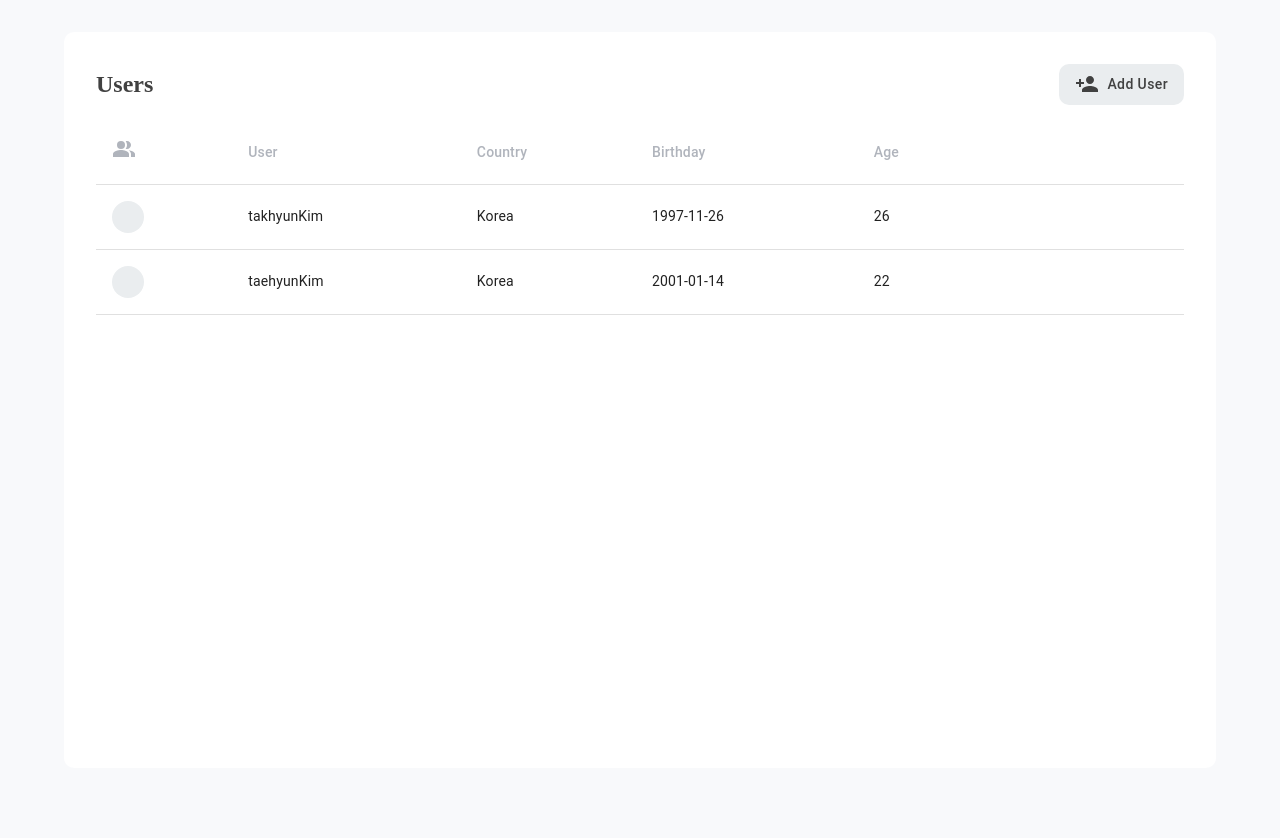
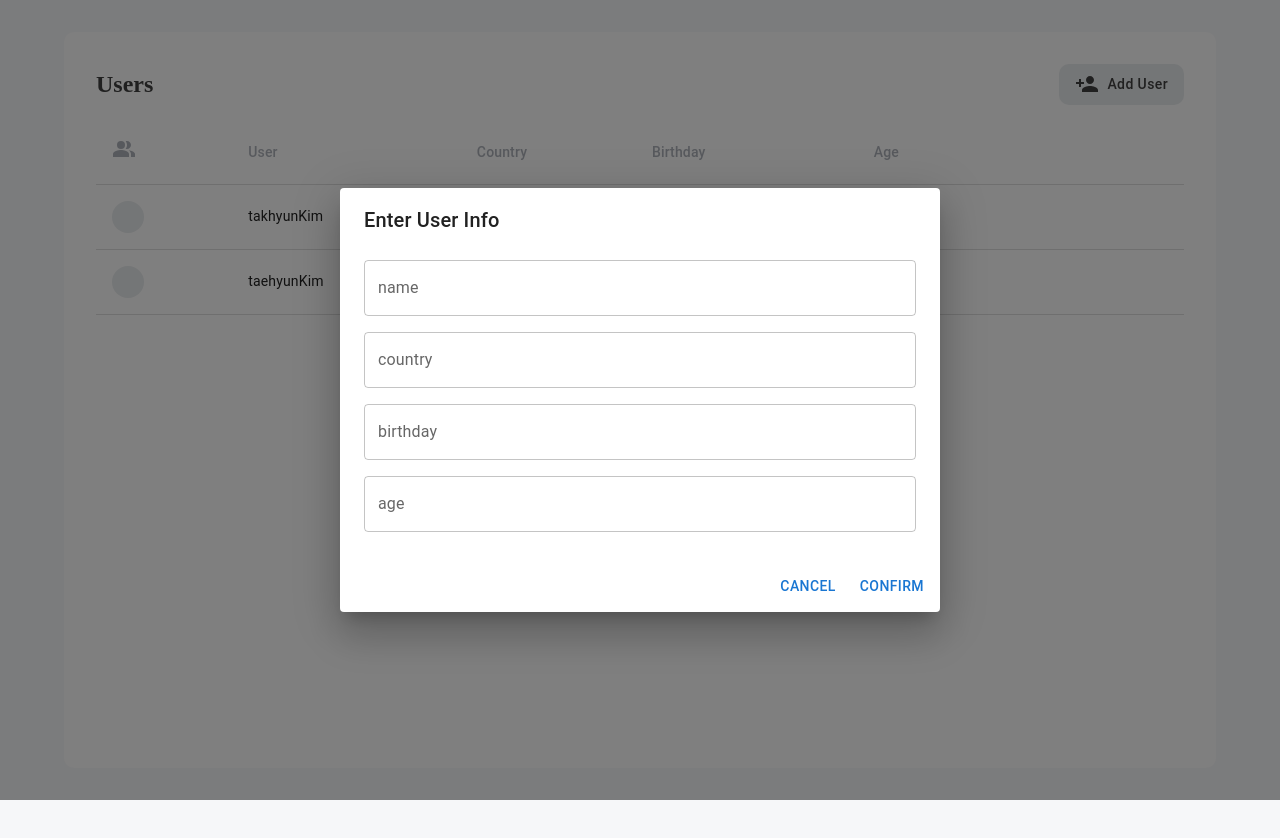
Before and after one commit to TakhyunKim/practice_testing_dashboard, a React (Create React App) app: page / in a window 1280 px wide. Both pictures are taken after a click on the button "Add User". Shown: the top 838 px of the page. Before the commit the page ends 800 px from the top, so only its background shows below. Built offline with nearby package versions, Linux system fonts and the light colour scheme.

Commit message:
feat: add Modal component used by portal

```diff
--- a/public/index.html
+++ b/public/index.html
@@ -9,5 +9,6 @@
   </head>
   <body>
     <div id="root"></div>
+    <div id="modal-root"></div>
   </body>
 </html>
--- /dev/null
+++ b/src/components/ModalPortal/ModalContainer/ModalContainer.styled.ts
@@ -0,0 +1,11 @@
+import { styled } from "@mui/system";
+import Box from "@mui/material/Box";
+
+export const ModalContainerBackground = styled(Box)({
+  display: "flex",
+  justifyContent: "center",
+  alignItems: "center",
+  width: "100%",
+  height: "100vh",
+  backgroundColor: "rgb(233, 237, 239, 0.2)",
+});
--- /dev/null
+++ b/src/components/ModalPortal/ModalContainer/index.tsx
@@ -0,0 +1,17 @@
+import ModalPortal from "..";
+
+import { ModalContainerBackground } from "./ModalContainer.styled";
+
+interface ModalContainerProps {
+  children: JSX.Element;
+}
+
+const ModalContainer = ({ children }: ModalContainerProps) => {
+  return (
+    <ModalPortal>
+      <ModalContainerBackground>{children}</ModalContainerBackground>
+    </ModalPortal>
+  );
+};
+
+export default ModalContainer;
--- /dev/null
+++ b/src/components/ModalPortal/UserAddModal/UserAddModal.styled.ts
@@ -0,0 +1,6 @@
+import { styled } from "@mui/system";
+import MuiTextField from "@mui/material/TextField";
+
+export const TextField = styled(MuiTextField)({
+  margin: "0.5rem 0",
+});
--- /dev/null
+++ b/src/components/ModalPortal/UserAddModal/index.tsx
@@ -0,0 +1,43 @@
+import Button from "@mui/material/Button";
+import Dialog from "@mui/material/Dialog";
+import DialogTitle from "@mui/material/DialogTitle";
+import DialogActions from "@mui/material/DialogActions";
+import DialogContent from "@mui/material/DialogContent";
+
+import ModalContainer from "../ModalContainer";
+
+import { TextField } from "./UserAddModal.styled";
+
+interface UserAddModalProps {
+  isOpen: boolean;
+  closeModal: () => void;
+}
+
+const UserAddModal = ({ isOpen, closeModal }: UserAddModalProps) => {
+  return (
+    <ModalContainer>
+      <Dialog
+        fullWidth
+        maxWidth="sm"
+        open={isOpen}
+        onClose={closeModal}
+        aria-labelledby="alert-dialog-title"
+        aria-describedby="alert-dialog-description"
+      >
+        <DialogTitle id="alert-dialog-title">Enter User Info</DialogTitle>
+        <DialogContent sx={{ display: "flex", flexDirection: "column" }}>
+          <TextField id="user-name" label="name" variant="outlined" />
+          <TextField id="user-country" label="country" variant="outlined" />
+          <TextField id="user-birthday" label="birthday" variant="outlined" />
+          <TextField id="user-age" label="age" variant="outlined" />
+        </DialogContent>
+        <DialogActions>
+          <Button onClick={closeModal}>Cancel</Button>
+          <Button onClick={closeModal}>Confirm</Button>
+        </DialogActions>
+      </Dialog>
+    </ModalContainer>
+  );
+};
+
+export default UserAddModal;
--- /dev/null
+++ b/src/components/ModalPortal/index.tsx
@@ -0,0 +1,15 @@
+import ReactDOM from "react-dom";
+
+interface ModalPortalProps {
+  children: JSX.Element;
+}
+
+const ModalPortal = ({ children }: ModalPortalProps) => {
+  const modalRootElement = document.getElementById(
+    "modal-root"
+  ) as HTMLDivElement;
+
+  return ReactDOM.createPortal(children, modalRootElement);
+};
+
+export default ModalPortal;
--- a/src/components/UserDashboard/Title/UserAddButton/index.tsx
+++ b/src/components/UserDashboard/Title/UserAddButton/index.tsx
@@ -2,9 +2,13 @@ import PersonAddIcon from "@mui/icons-material/PersonAdd";
 
 import { Button } from "./UserAddButton.styled";
 
-const UserAddButton = () => {
+interface UserAddButtonProps {
+  onAddUserButtonClick: () => void;
+}
+
+const UserAddButton = ({ onAddUserButtonClick }: UserAddButtonProps) => {
   return (
-    <Button>
+    <Button onClick={onAddUserButtonClick}>
       <PersonAddIcon sx={{ paddingRight: "0.5rem" }} />
       Add User
     </Button>
--- a/src/components/UserDashboard/Title/index.tsx
+++ b/src/components/UserDashboard/Title/index.tsx
@@ -2,11 +2,14 @@ import UserAddButton from "./UserAddButton";
 
 import { Container, HeaderText } from "./Title.styled";
 
-const Title = () => {
+interface TitleProps {
+  onAddUserButtonClick: () => void;
+}
+const Title = ({ onAddUserButtonClick }: TitleProps) => {
   return (
     <Container>
       <HeaderText>Users</HeaderText>
-      <UserAddButton />
+      <UserAddButton onAddUserButtonClick={onAddUserButtonClick} />
     </Container>
   );
 };
--- a/src/components/UserDashboard/index.tsx
+++ b/src/components/UserDashboard/index.tsx
@@ -2,6 +2,7 @@ import { useState } from "react";
 
 import Title from "./Title";
 import Table from "./Table";
+import UserAddModal from "../ModalPortal/UserAddModal";
 
 import { Container } from "./UserDashboard.styled";
 
@@ -10,11 +11,18 @@ import type { User } from "../../common/types/user";
 
 const UserDashboard = () => {
   const [users, setUsers] = useState<User[]>(intialUsers);
+  const [isAddUserModal, setIsAddUserModal] = useState<boolean>(false);
+
+  const openAddUserModal = () => setIsAddUserModal(true);
+  const closeUserModal = () => setIsAddUserModal(false);
 
   return (
     <Container>
-      <Title />
+      <Title onAddUserButtonClick={openAddUserModal} />
       <Table users={users} />
+      {isAddUserModal && (
+        <UserAddModal isOpen={isAddUserModal} closeModal={closeUserModal} />
+      )}
     </Container>
   );
 };
```
